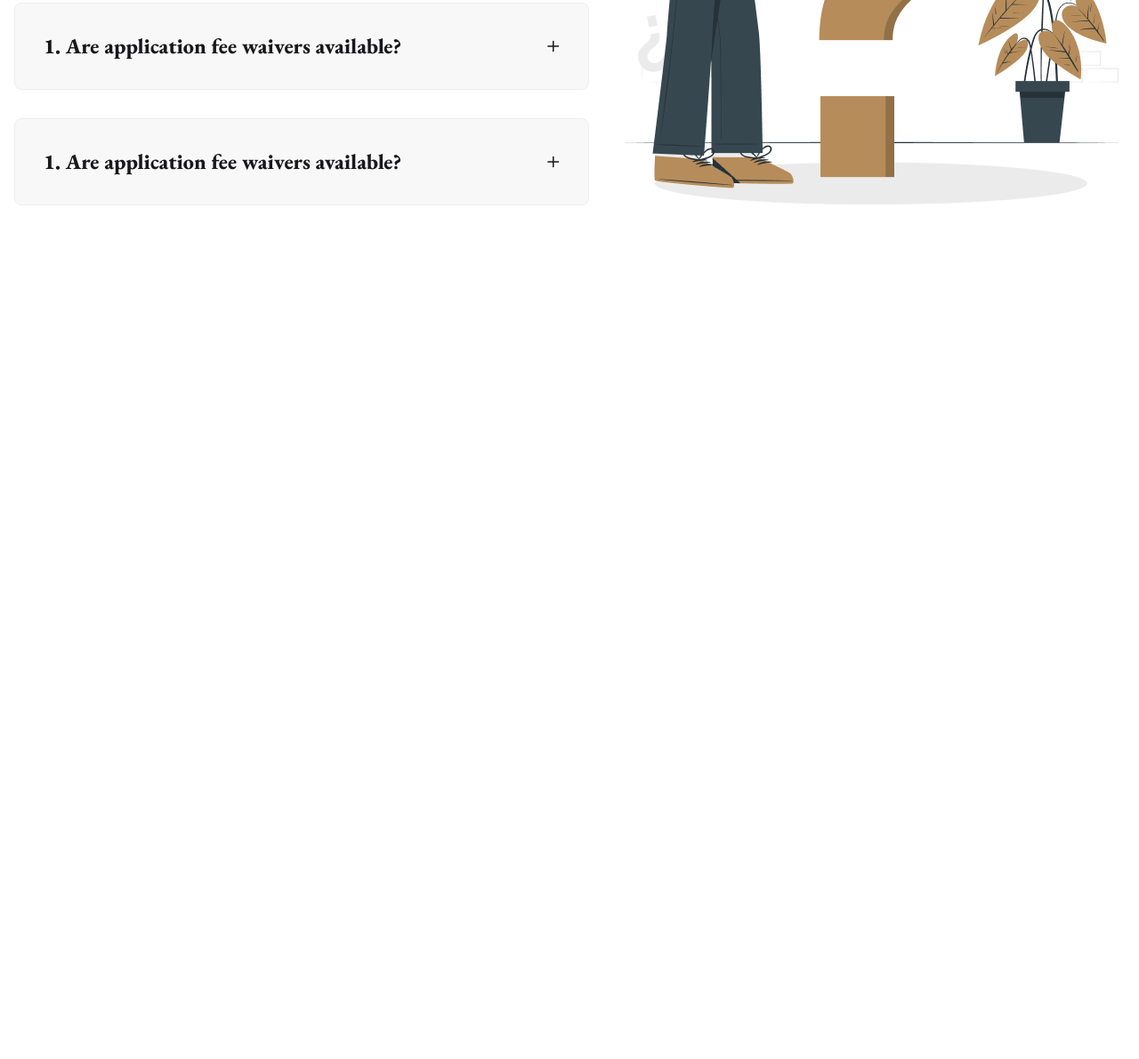
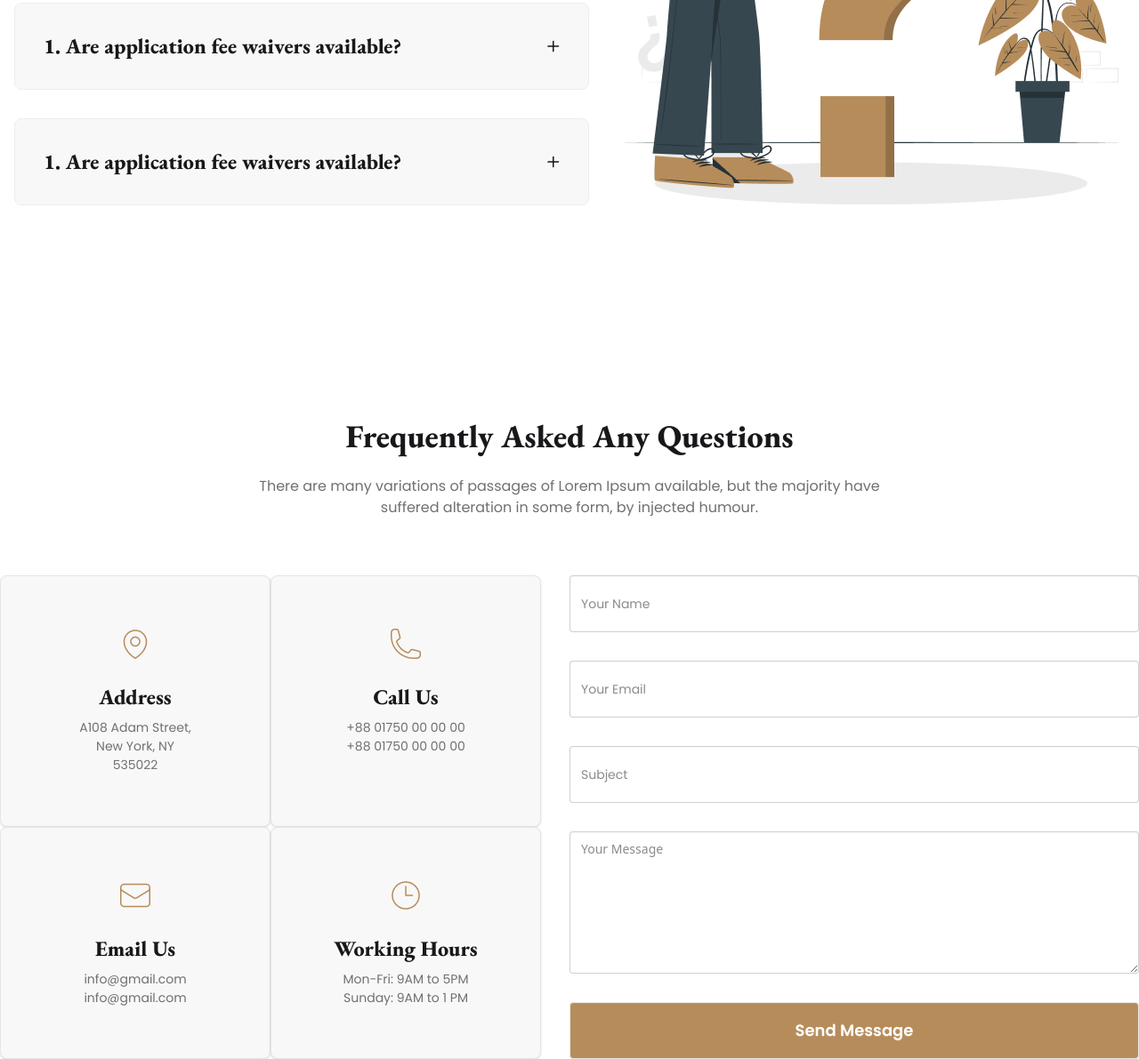
Before and after one commit to mohibuluzzal/legal-solution, a plain HTML site: page index.html in a window 1280 px wide. Shown: the part 3808-4999 px from the top of the page at 89% size. Before the commit the page ends 4151 px from the top, so only its background shows below. Drawn offline with nearby package versions, Linux system fonts and the light colour scheme.

Commit message:
added contact with us section done

```diff
--- a/index.html
+++ b/index.html
@@ -209,6 +209,7 @@
 
 
           </div>
+
        </section>
 
        <!-- Our Clients Say Section Start-->
@@ -353,7 +354,95 @@
 </div>
          </section>
 
+         <!-- Contact With Us Section Start -->
+          <section class="md:container mx-auto">
+             <!-- Text Content -->
+         <h2 class="text-4xl font-extrabold text-center garamond mt-32 mb-6">Frequently Asked Any Questions</h2>
+         <p class="text-[#707070] text-center poppins">There are many variations of passages of Lorem Ipsum available, but the majority have <br> suffered alteration in some form, by injected humour.</p>
 
+        <!-- Two Container -->
+         <div class="grid grid-cols-1 lg:grid-cols-2 space-x-8">
+
+           <!-- Div Card Holder Left-->
+          <div class="grid grid-cols-2 mt-16">
+
+            <!-- First Div -->
+             <div class="card bg-base-200 shadow-sm border border-stone-200">
+  <figure class="pt-14">
+    <img
+      src="images/location.png"
+      alt="Shoes"
+      class="" />
+  </figure>
+  <div class="card-body items-center text-center">
+    <h2 class="text-2xl garamond font-extrabold">Address</h2>
+    <p class="poppins text-[#707070] w-6/12">A108 Adam Street,
+New York, NY 535022</p>
+
+  </div>
+          </div>
+
+            <!-- Second Div -->
+             <div class="card bg-base-200 shadow-sm border border-stone-200">
+  <figure class="pt-14">
+    <img
+      src="images/call.png"
+      alt="Shoes"
+      class="rounded-xl" />
+  </figure>
+  <div class="card-body items-center text-center">
+    <h2 class="text-2xl garamond font-extrabold">Call Us</h2>
+    <p class="poppins text-[#707070] w-7/12">+88 01750 00 00 00 <br>
++88 01750 00 00 00</p>
+
+  </div>
+          </div>
+
+            <!-- Third Div -->
+             <div class="card bg-base-200 shadow-sm border border-stone-200">
+  <figure class="pt-14">
+    <img
+      src="images/email.png"
+      alt="Shoes"
+      class="rounded-xl" />
+  </figure>
+  <div class="card-body items-center text-center">
+    <h2 class="text-2xl garamond font-extrabold">Email Us</h2>
+    <p class="poppins text-[#707070] w-7/12">info@gmail.com <br>
+info@gmail.com</p>
+
+  </div>
+          </div>
+
+            <!-- Fourth Div -->
+             <div class="card bg-base-200 shadow-sm border border-stone-200">
+  <figure class="pt-14">
+    <img
+      src="images/time.png"
+      alt="Shoes"
+      class="rounded-xl" />
+  </figure>
+  <div class="card-body items-center text-center">
+    <h2 class="text-2xl garamond font-extrabold">Working Hours</h2>
+    <p class="poppins text-[#707070] w-7/12">Mon-Fri: 9AM to 5PM <br>
+Sunday: 9AM to 1 PM</p>
+  </div>
+          </div>
+
+          </div>
+
+           <!-- Div Card Holder Right-->
+          <div class="w-full flex flex-col pt-16 space-y-8">
+            <input type="text" placeholder="Your Name" class="input w-full h-16 poppins" />
+            <input type="text" placeholder="Your Email" class="input w-full h-16 poppins" />
+            <input type="text" placeholder="Subject" class="input w-full h-16 poppins" />
+            <textarea class="textarea w-full h-40" placeholder="Your Message"></textarea>
+            <a class="btn poppins text-lg font-semibold bg-[#B68C5A] text-white h-16 poppins">Send Message</a>
+          </div>
+
+         </div>
+
+          </section>
     </main>
 
     <footer>
```
